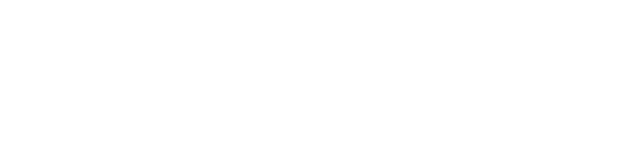
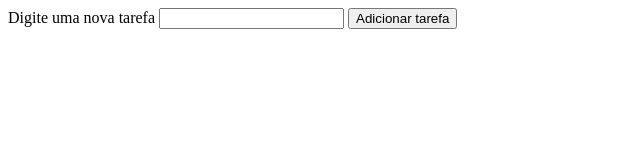
Before and after one commit to FabioSilva19/ToDoList, a plain HTML site: page ToDo list/index.html in a window 1280 px wide. Shown: the whole page, without its empty margins (0-640 px from the left). Drawn offline with Linux system fonts and the light colour scheme; files whose address does not match are found by name.

Commit message:
Programinha de tarefas

```diff
--- a/ToDo list/index.html
+++ b/ToDo list/index.html
@@ -1,13 +1,21 @@
-<html lang="en">
+<html lang="pt-br">
 <head>
     <meta charset="UTF-8">
     <meta http-equiv="X-UA-Compatible" content="IE=edge">
     <meta name="viewport" content="width=device-width, initial-scale=1.0">
 
-    <title>Document</title>
+    <title>ToDO list</title>
 </head>
 <body>
+    <form>
+        <label for="tarefa">Digite uma nova tarefa</label>
+        <input type="text" id="tarefa">
+        <input type="button" value="Adicionar tarefa"  onclick="adicionarTarefa()">
 
+        <div id="tarefas">
+
+        </div>
+    </form>
 </body>
 <script src="javascript.js">
 
--- /dev/null
+++ b/ToDo list/javascript.js
@@ -0,0 +1,44 @@
+const Tarefa =  [
+
+]
+i = 0;
+function adicionarTarefa(){
+
+    novaTarefa = document.getElementById("tarefa").value;
+
+    if(novaTarefa != ""){
+
+
+            if(Tarefa[i] === undefined){
+                Tarefa[i] = novaTarefa
+
+                var paragrafo = document.createElement("p")
+    var texto = document.createTextNode(i+1 + " " +Tarefa[i])
+    paragrafo.appendChild(texto)
+
+    divTarefas = document.getElementById("tarefas");
+    console.log(Tarefa[i])
+    divTarefas.appendChild(paragrafo)
+
+            }else{
+                Tarefa[i+1] = novaTarefa
+
+                var paragrafo = document.createElement("p")
+    var texto = document.createTextNode(i+1 + " - " +Tarefa[i])
+    paragrafo.appendChild(texto)
+
+    divTarefas = document.getElementById("tarefas");
+    console.log(Tarefa[i])
+    divTarefas.appendChild(paragrafo)
+
+            }
+
+    }else{
+        alert("Adicione uma tarefa");
+
+    }
+
+
+
+    i++
+}
```
Also changed, not shown: javascript.js (deleted).
